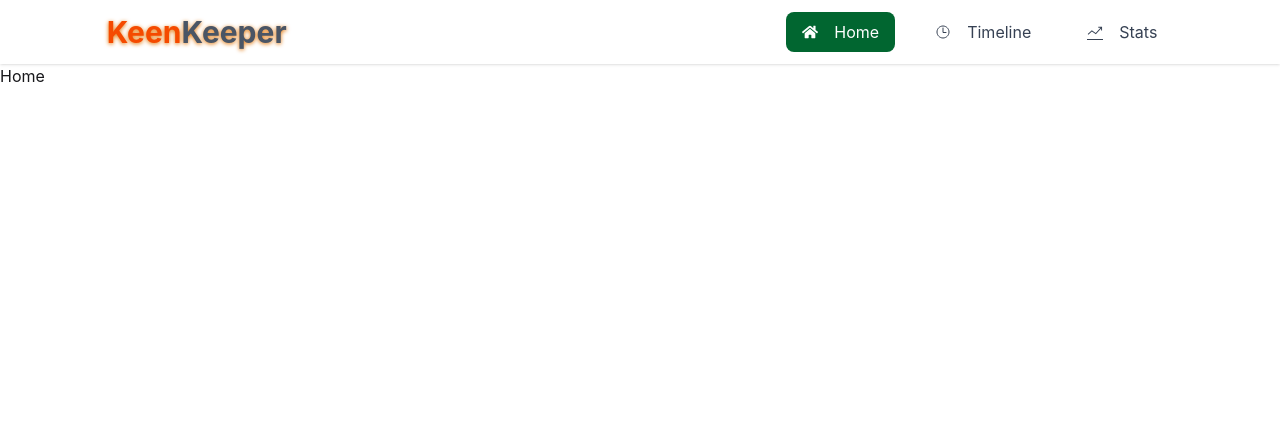
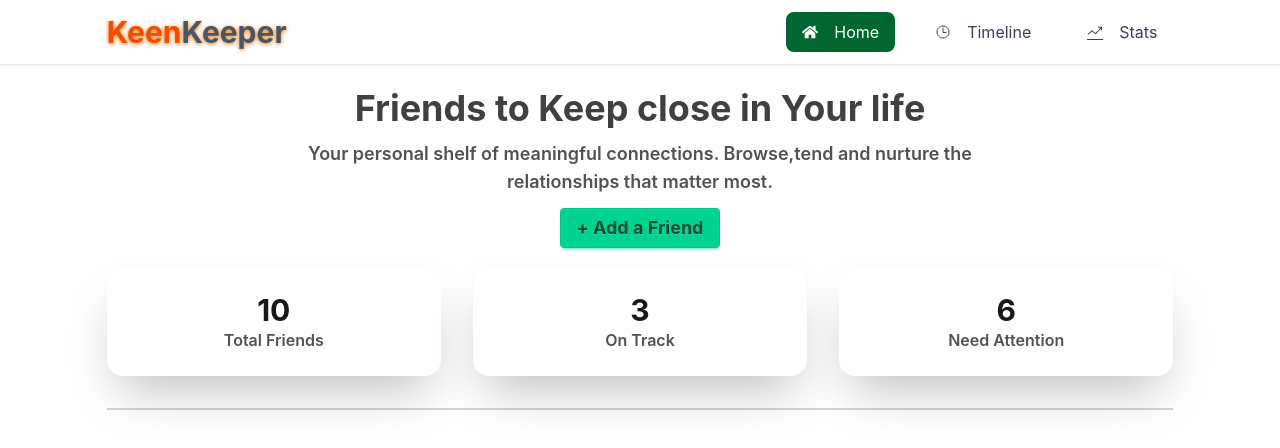
Before and after one commit to islammdsohan603/Assignment-07, a React (Vite) app: page / in a window 1280 px wide. Shown: the top 448 px of the page. Built offline with nearby package versions, Linux system fonts and the light colour scheme.

Commit message:
Home Page

```diff
--- a/src/App.jsx
+++ b/src/App.jsx
@@ -1,9 +1,40 @@
 import React from 'react';
+
+const totalFriends = [
+  { id: 1, title: 'Total Friends', count: 10 },
+  { id: 1, title: 'On Track', count: 3 },
+  { id: 1, title: 'Need Attention', count: 6 },
+];
 
 const HomePages = () => {
   return (
-    <div>
-      <h1>Home</h1>
+    <div className="w-10/12 mx-auto py-6">
+      <div className="space-y-3 max-w-2xl mx-auto text-center">
+        <h1 className="text-2xl md:text-3xl lg:text-4xl font-bold text-neutral-700">
+          Friends to Keep close in Your life
+        </h1>
+        <p className="text-sm md:text-lg text-neutral-600 font-semibold">
+          Your personal shelf of meaningful connections. Browse,tend and nurture
+          the <br />
+          relationships that matter most.{' '}
+        </p>
+
+        <button className="btn btn-success text-lg font-bold cursor-pointer">
+          + Add a Friend
+        </button>
+      </div>
+
+      <div className="grid grid-cols-1 md:grid-cols-2 lg:grid-cols-3 gap-8 pt-5 pb-8 border-b-2 border-neutral-300">
+        {totalFriends.map(frind => (
+          <div
+            key={frind.id}
+            className="bg-base-100 p-6 rounded-2xl shadow-2xl flex flex-col items-center justify-center cursor-pointer hover:translate-y-2 duration-300"
+          >
+            <h1 className="text-3xl font-bold"> {frind.count} </h1>
+            <p className="text-neutral-600 font-semibold"> {frind.title} </p>
+          </div>
+        ))}
+      </div>
     </div>
   );
 };
```
Also changed, not shown: 1 other file (tests, documents, lock files or other folders).
